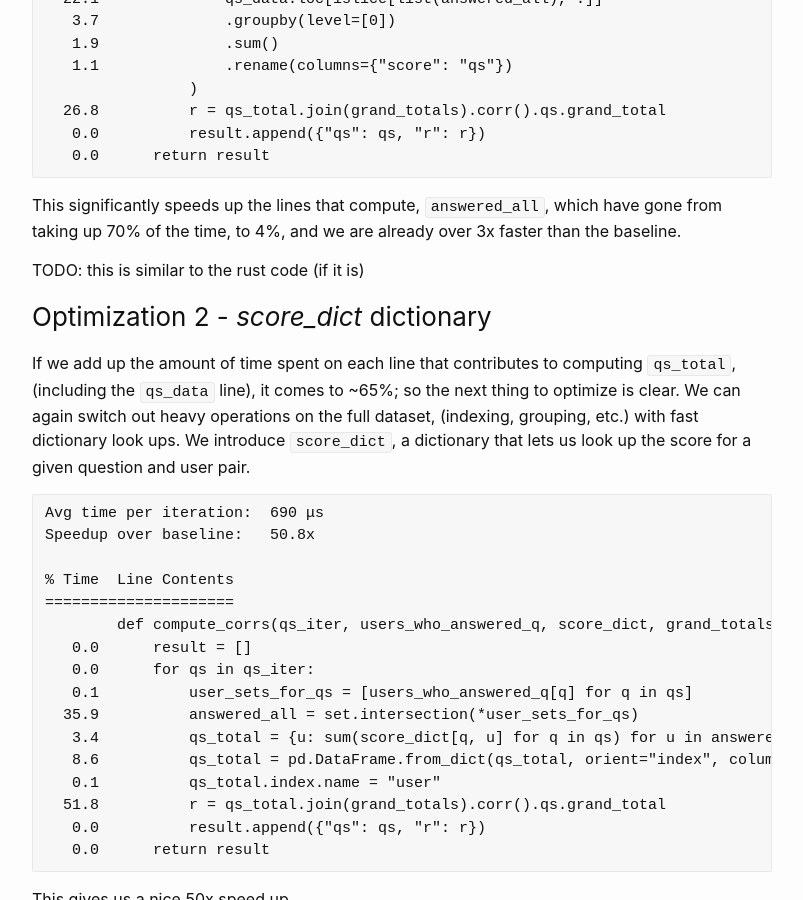
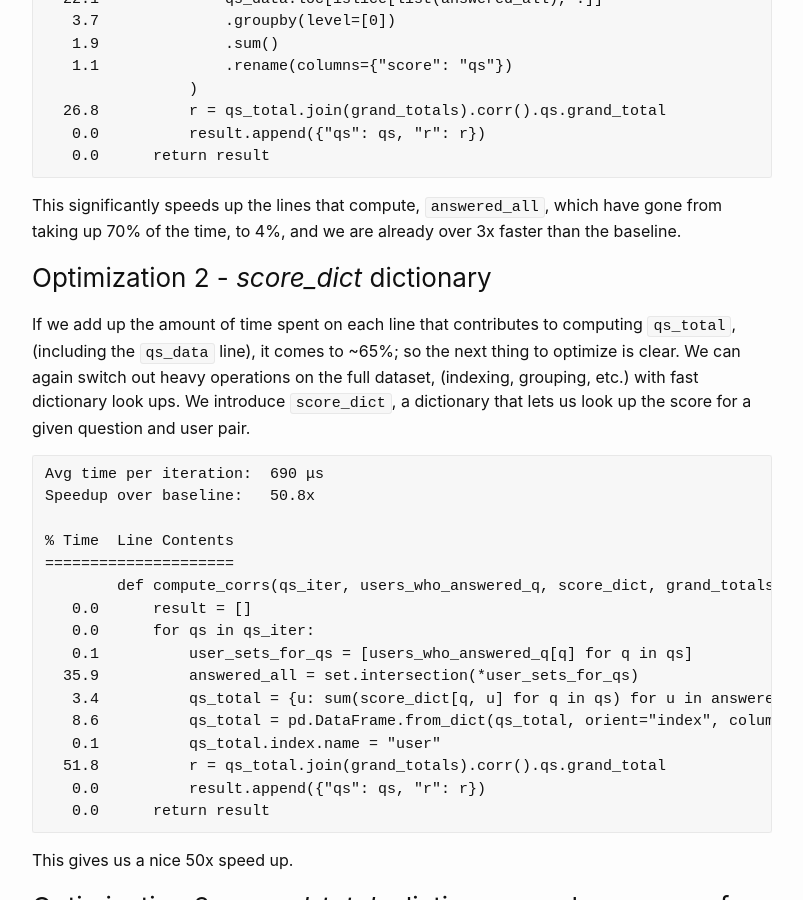
Before and after one commit to sradc/sradc.github.io, a Jekyll site: the page built from _posts/2023-10-29-python-corrset-optimization.md, in a window 1280 px wide and 900 px high, scrolled down 3119 px. Shown: the whole window, without its empty margins (238-1041 px from the left). Built offline with Jekyll 4.4.1, drawn with Linux system fonts in a browser that asks for light colours.

Commit message:
remove todo

````diff
--- a/_posts/2023-10-29-python-corrset-optimization.md
+++ b/_posts/2023-10-29-python-corrset-optimization.md
@@ -148,8 +148,6 @@ Speedup over baseline:   3.5x
 ```
 
 This significantly speeds up the lines that compute, `answered_all`, which have gone from taking up 70% of the time, to 4%, and we are already over 3x faster than the baseline.
-
-TODO: this is similar to the rust code (if it is)
 
 ### Optimization 2 - _score_dict_ dictionary
 
````
